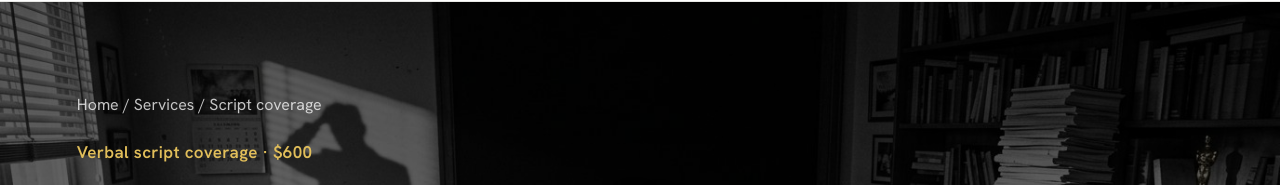
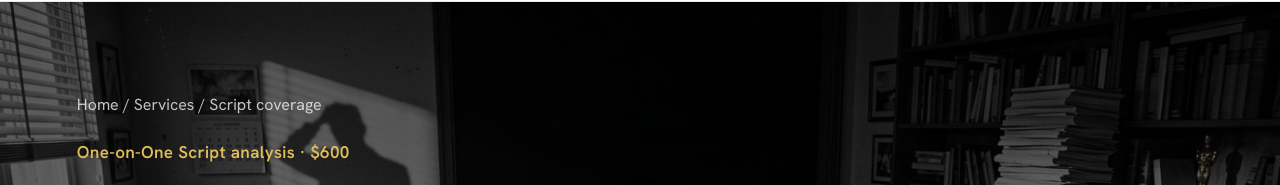
Before and after one commit to DFZ007/screenwritingconsultant, a plain HTML site: page script-coverage/index.html in a window 1280 px wide. Shown: the part 83-268 px from the top of the page. Drawn offline with nearby package versions, Linux system fonts and the light colour scheme; a web font is replaced by a local one.

Commit message:
Update script coverage label text in index.html

```diff
--- a/script-coverage/index.html
+++ b/script-coverage/index.html
@@ -189,7 +189,7 @@
   <section class="svcp-cover">
     <div class="wrap">
       <nav class="crumbs" aria-label="Breadcrumb"><a href="../">Home</a> / <a href="../#services">Services</a> / Script coverage</nav>
-      <p class="label">Verbal script coverage <span aria-hidden="true">&middot;</span> $600</p>
+      <p class="label">One-on-One Script analysis <span aria-hidden="true">&middot;</span> $600</p>
       <h1>Script coverage, live from a former studio executive</h1>
       <p class="lede">Matt Tabak reads every page of your script himself, then walks you through his notes on Zoom or by phone. No readers, no assistants, no AI.</p>
       <div class="hero__actions">
```
